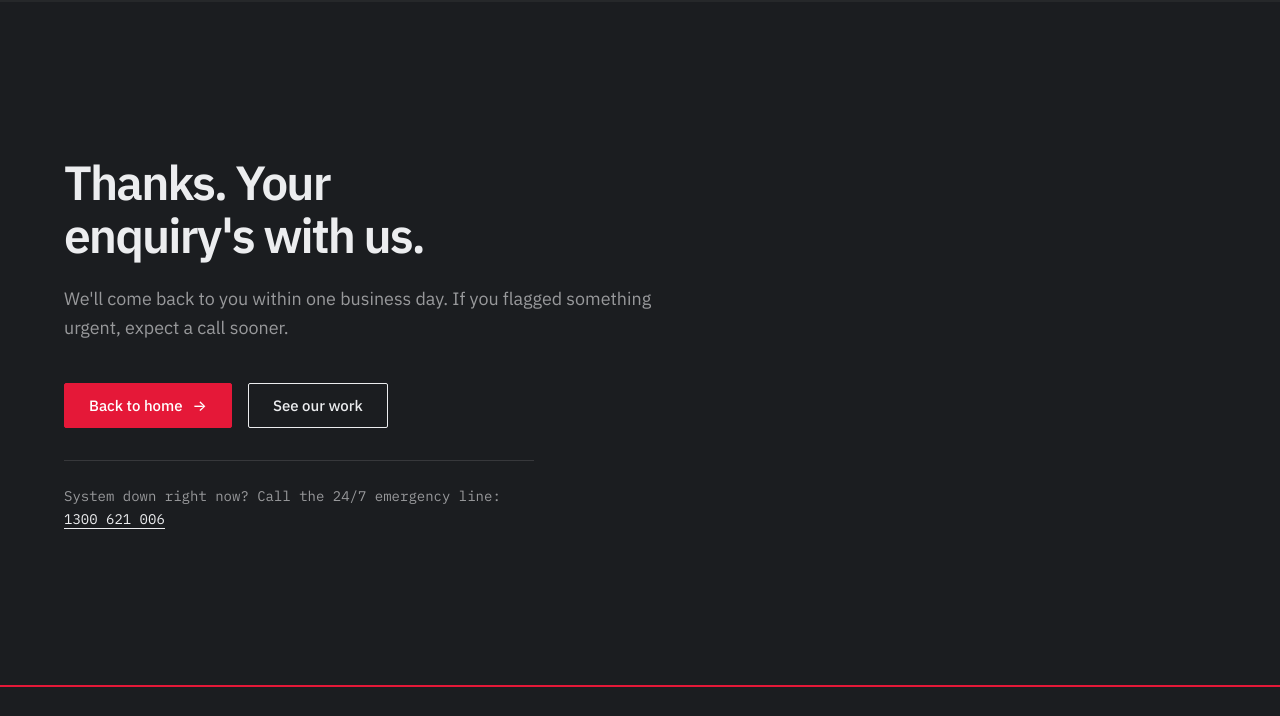
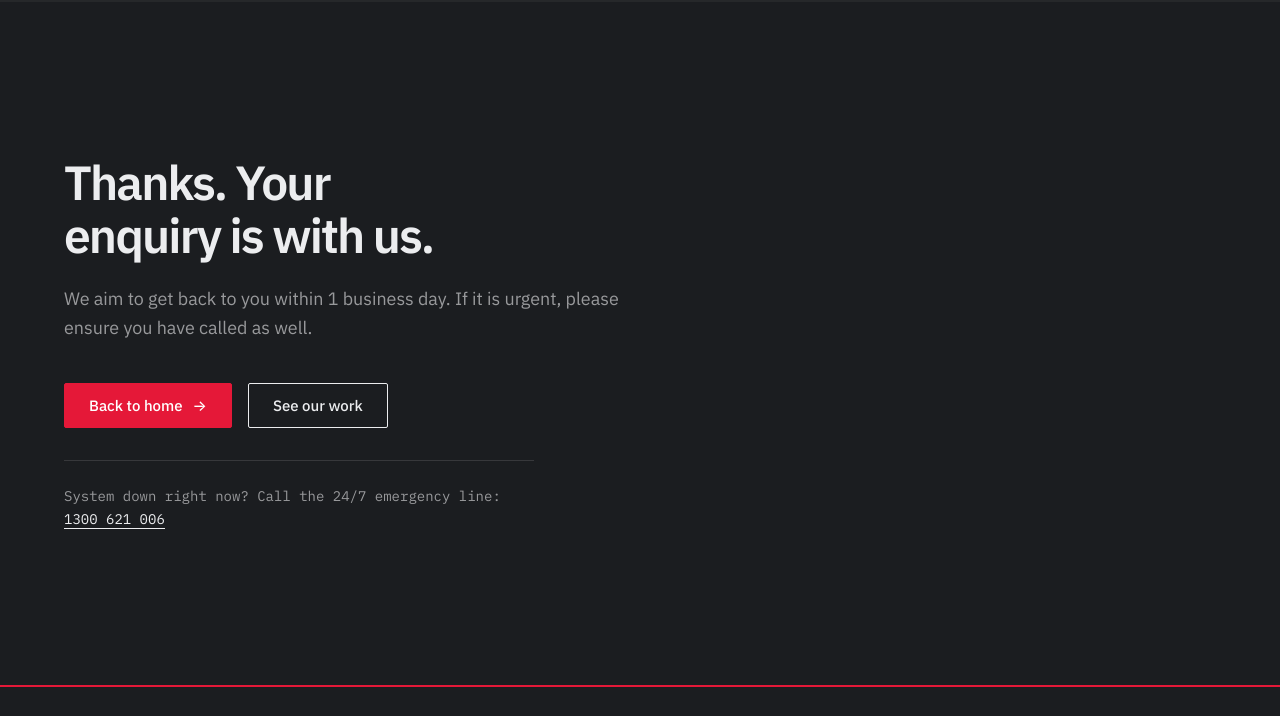
Before and after one commit to Ktronics2003/ktronics_website, an Astro site: page /thank-you in a window 1280 px wide. Shown: the part 84-800 px from the top of the page. Built offline with nearby package versions, Linux system fonts and the light colour scheme; Astro itself is replaced by a stand-in of ours.

Commit message:
Update thank-you page copy

```diff
--- a/src/pages/thank-you.astro
+++ b/src/pages/thank-you.astro
@@ -23,11 +23,11 @@ const seo = {
   <section class="thanks on-dark">
     <div class="container">
       <h1 class="thanks-title">
-        Thanks. Your enquiry&apos;s with us.
+        Thanks. Your enquiry is with us.
       </h1>
       <p class="thanks-lead">
-        We&apos;ll come back to you within one business day. If you flagged
-        something urgent, expect a call sooner.
+        We aim to get back to you within 1 business day. If it is urgent,
+        please ensure you have called as well.
       </p>
 
       <div class="thanks-actions">
```
